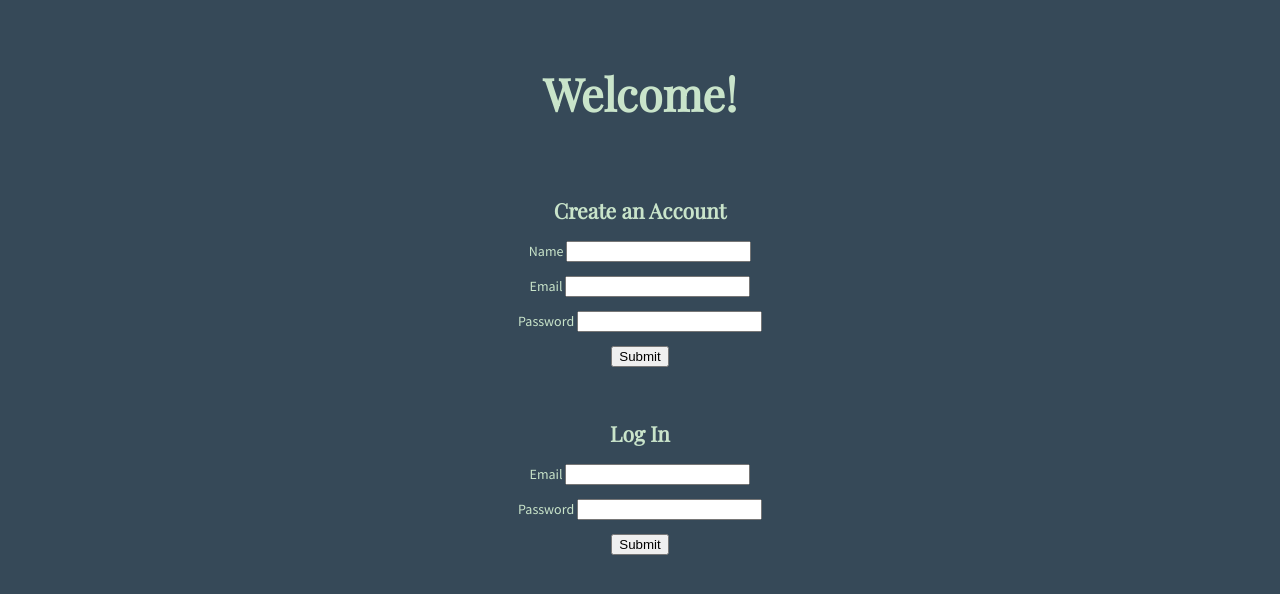
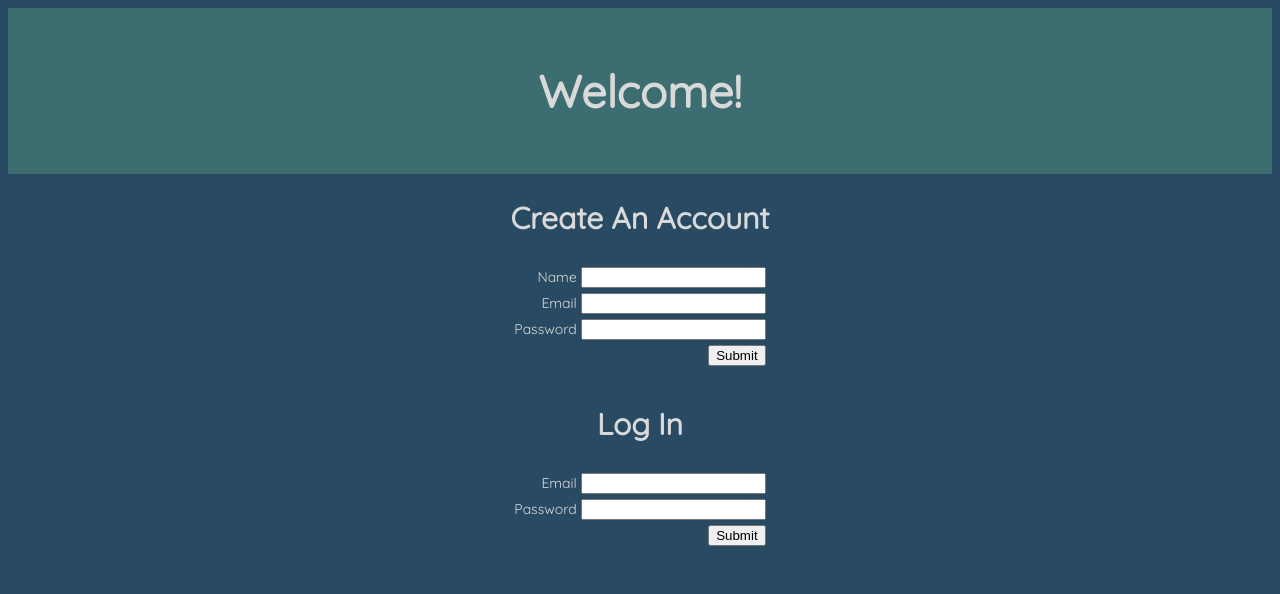
Before and after one commit to NicoleWilliams/baby-bites, a Flask app: page / in a window 1280 px wide. Shown: the top 594 px of the page. Run offline with Flask 2, Linux system fonts and the light colour scheme.

Commit message:
updated styling

```diff
--- a/static/stylesheet.css
+++ b/static/stylesheet.css
@@ -1,64 +1,98 @@
+body {
+    font-family: 'Quicksand', sans-serif;
+    background-color: #284B63;
+    color: #D9D9D9;
+}
+
+
 .welcome {
     padding: 25px;
     text-align: center;
-}
-
-
-body {
-    background-color: #364958;
-    color: #C9E4CA;
+    background-color: #3C6E71;
+    font-weight: 400;
 }
 
 
 h1 {
-    font-family: 'Playfair Display', serif;
-    font-weight: 900;
+    font-weight: bolder;
     font-size: 45px;
 }
 
 
 h2 {
-    font-family: 'Playfair Display', serif;
     font-weight: bold;
-    font-size: 21px;
+    font-size: 30px;
 }
 
 
 p {
-    font-family: 'Source Sans Pro', sans-serif;
     font-size: 14px;
 }
 
 
-p a {
-    color: black;
+a {
+    color: #FFFFFF;
 }
 
 
 .create-account {
-    text-align: center;
-    padding-bottom: 20px;
+    display: flex;
+    flex-direction: column;
+    justify-content: center;
+    align-items: center;
+
+}
+
+#create-account-form {
+    display: flex;
+    flex-direction: column;
+    justify-content: center;
+    align-items: flex-end;
+
 }
 
 
 .login {
-    text-align: center;
+    display: flex;
+    flex-direction: column;
+    justify-content: center;
+    align-items: center;
 }
 
-/* #schedule-section {
 
+#login-form {
+    display: flex;
+    flex-direction: column;
+    justify-content: center;
+    align-items: flex-end;
+}
+
+
+.submit-button {
+    margin-top: 5px;
+}
+
+
+#schedule-section {
+    display: flex;
+    flex-direction: column;
+    justify-content: center;
+    align-items: center;
 }
 
 
 #ratings-section {
+    display: flex;
+    flex-direction: column;
+    justify-content: center;
+    align-items: center;
+}
 
-} */
-
-/* .homepage-input {
-    overflow: hidden;
+.homepage-input {
+    margin-top: 5px;
+    margin-bottom: 0;
   }
 
-input {
-    float: right;
-    clear: both;
+/* input {
+    padding: 2px;
   } */
--- a/templates/base.html
+++ b/templates/base.html
@@ -3,9 +3,7 @@
   <head>
     <link rel="stylesheet"
     href="/static/stylesheet.css">
-    <link href='https://fonts.googleapis.com/css?family=Source+Sans+Pro'
-    rel='stylesheet' type='text/css'>
-    <link href='https://fonts.googleapis.com/css?family=Playfair+Display'
+    <link href='https://fonts.googleapis.com/css?family=Quicksand'
     rel='stylesheet' type='text/css'>
     <title>
       {% block title %} {% endblock %}
--- a/templates/homepage.html
+++ b/templates/homepage.html
@@ -5,8 +5,8 @@
   <header class="welcome"><h1>Welcome!</h1></header>
 
   <section class="create-account">
-  <h2>Create an Account</h2>
-  <form action="/users" method="POST">
+  <h2>Create An Account</h2>
+  <form id="create-account-form" action="/users" method="POST">
     <p class="homepage-input">
       Name <input type="fname" name="fname">
     </p>
@@ -23,7 +23,7 @@
       Phone <input type="phone" name="phone">
     </p> -->
 
-    <p>
+    <p class="submit-button">
       <input type="submit">
     </p>
   </form>
@@ -31,7 +31,7 @@
 
   <section class="login">
   <h2>Log In</h2>
-  <form action="/login" method="POST">
+  <form id="login-form" action="/login" method="POST">
     <p class="homepage-input">
       Email <input type="text" name="email">
     </p>
@@ -40,7 +40,7 @@
       Password <input type="password" name="password">
     </p>
 
-    <p>
+    <p class="submit-button">
       <input type="submit">
     </p>
   </form>
```
Also changed, not shown: templates/user_details.html (+5 -2 lines).
